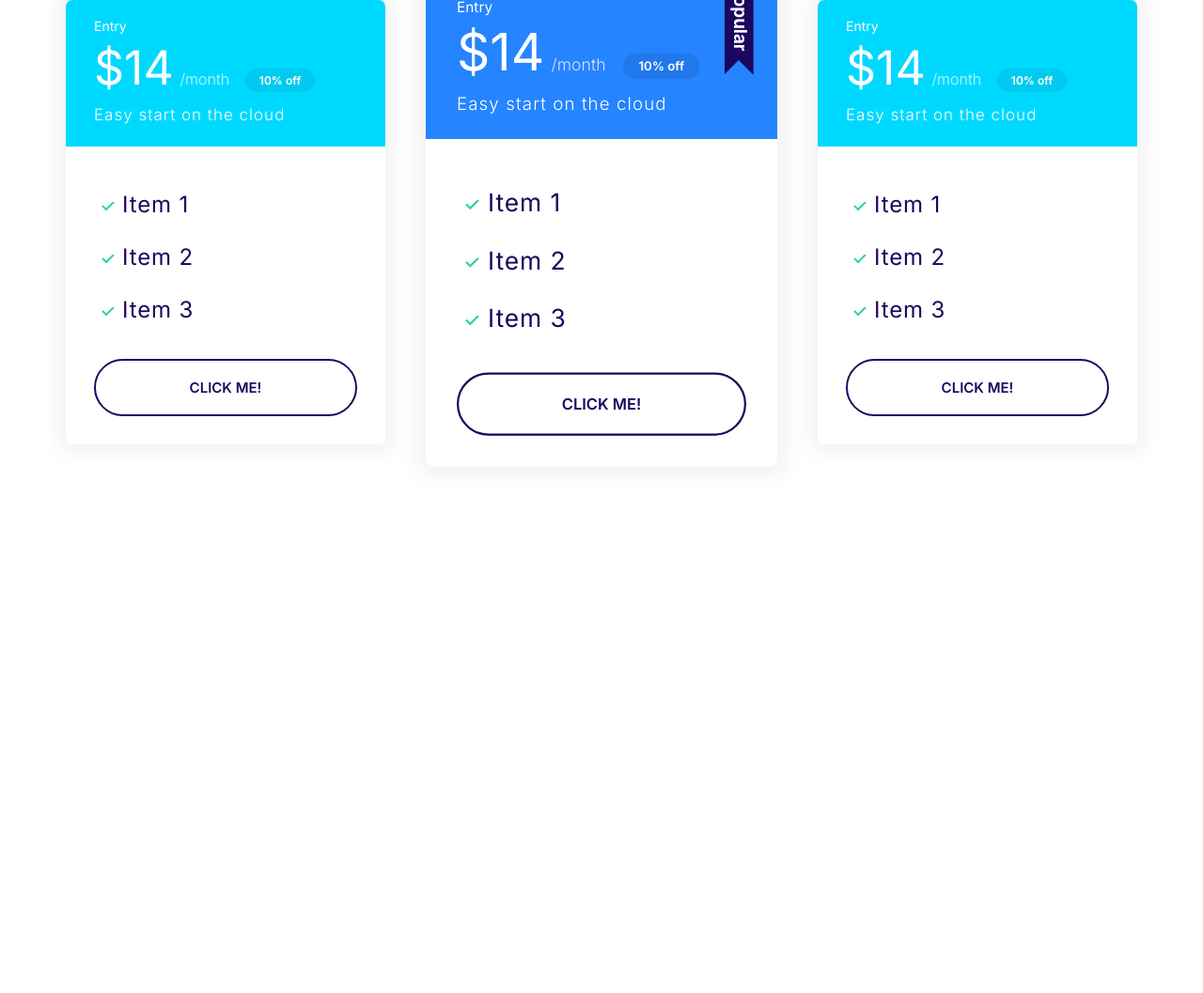
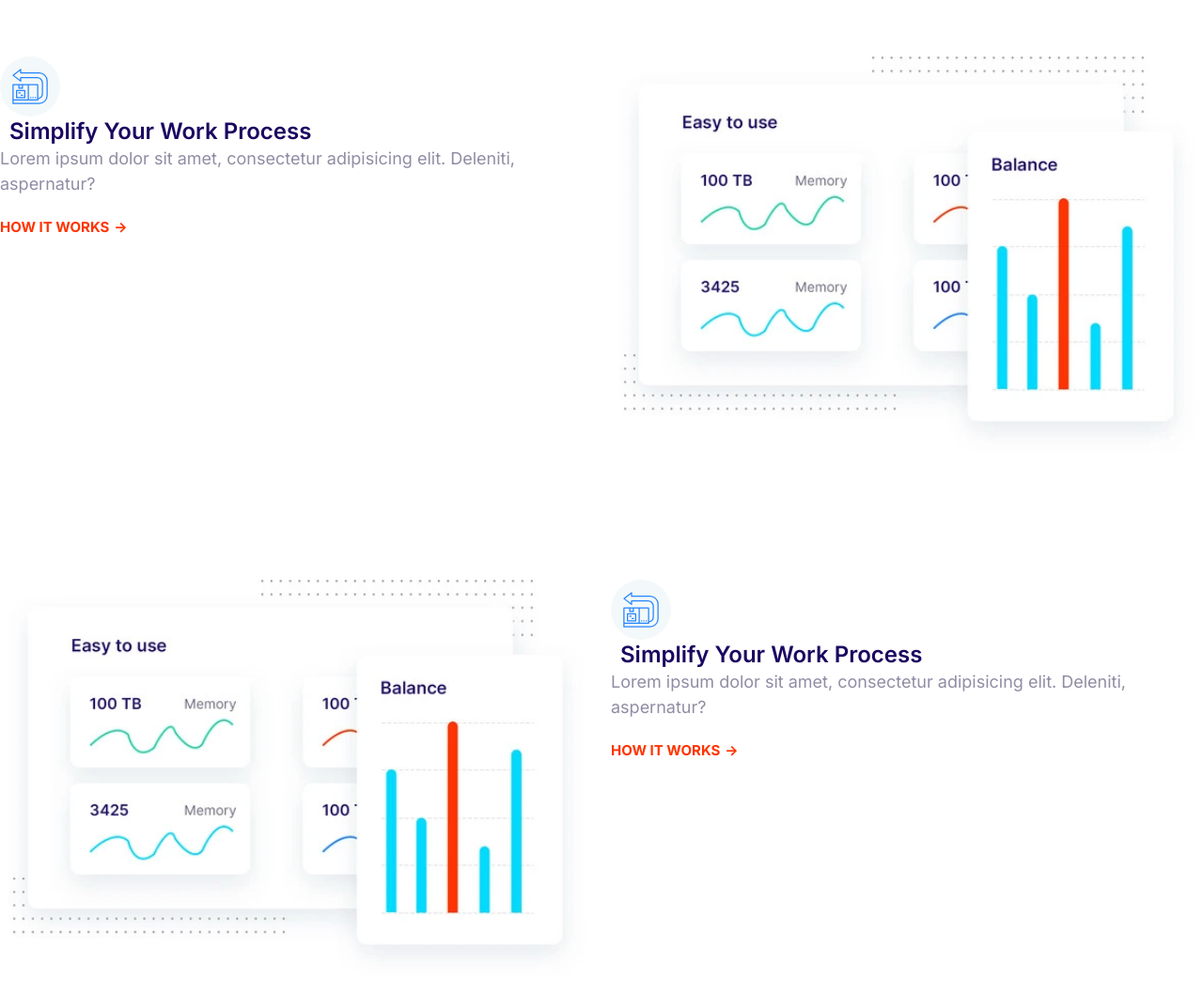
Before and after one commit to whyDoILoveThis/First-Web-Project-Moshified-, a plain HTML site: page index.html in a window 1280 px wide. Shown: the top 1057 px of the page at 94% size. Before the commit the page ends 800 px from the top, so only its background shows below. Drawn offline with Linux system fonts and the light colour scheme.

Commit message:
Build Features Block

```diff
--- a/css/style.css
+++ b/css/style.css
@@ -48,7 +48,9 @@ h2 {
 }
 
 h3 {
-    font-size: 3rem;
+    font-size: 2.8rem;
+    font-weight: 600;
+    line-height: 1.3;
 }
 
 p {
@@ -56,10 +58,21 @@ p {
 }
 
 
-@media screen and (min-width:1024) {
-    h1 {
-        font-size: 8rem;
-    }
+@media screen and (min-width:1024px) {
+
+  body {
+    font-size: 1.8rem;
+  }
+  h1 {
+    font-size: 8rem;
+  }
+  h2 {
+    font-size: 4rem;
+  }
+  h3 {
+    font-size: 2.4rem;
+  }
+
 }
 
 /* * Links */
@@ -67,7 +80,7 @@ a {
     text-decoration: none;
 }
 
-.link-arrow {
+.link--arrow {
     color: var(--color-accent);
     font-size: 2rem;
     font-weight: bold;
@@ -75,18 +88,18 @@ a {
     text-transform: uppercase;
 }
 
-.link-arrow::after {
-    content: "-->";
+.link--arrow::after {
+    content: "->";
     margin-left: 5px;
     transition: margin 0.12s ease-in-out;
 }
 
-.link-arrow:hover::after {
+.link--arrow:hover::after {
     margin-left: 11px;
 }
 
 @media screen and (min-width: 1024px) {
-    .link-arrow {
+    .link--arrow {
         font-size: 1.5rem;
     }
 
@@ -765,3 +778,28 @@ a {
     max-width: 450px;
     margin: 0 auto;
 }
+
+/* * Features Block */
+
+.feature {
+    gap: 4rem 2rem;
+    margin: 12rem 0rem;
+}
+
+.feature:first-of-type {
+    margin-top: 6rem;
+}
+
+.feature__heading {
+    margin: 0 1rem;
+}
+
+@media screen and (min-width: 768px) {
+    .feature:nth-of-type(even) .feature__content {
+        order: 2;
+    }
+
+    .feature__image {
+        width: 100%;
+    }
+}
--- a/index.html
+++ b/index.html
@@ -15,77 +15,103 @@
     <title>Smithified.com</title>
   </head>
   <body>
-    <section class="block container block__plans">
-      <div class="grid grid--cols-3">
-        <div class="plan">
-          <div class="card card--secondary">
-            <header class="card__header">
-              <h3 class="plan__name">Entry</h3>
-              <span class="plan__price">$14</span>
-              <span class="plan__billing-cycle">/month</span>
-              <span class="badge badge--secondary badge--small">10% off</span>
-              <span class="plan__description">Easy start on the cloud</span>
-            </header>
-            <div class="card__body">
-              <ul class="list list--tick">
-                <li class="list__item">Item 1</li>
-                <li class="list__item">Item 2</li>
-                <li class="list__item">Item 3</li>
-              </ul>
-              <button class="btn btn--outline btn--block">click me!</button>
-            </div>
-            <!--^^div.card__body-->
-          </div>
-          <!--^^div.card-->
-        </div>
-        <!--^^div.plan-->
+    <article class="grid grid--cols-2 feature">
+      <div class="feature__content">
+        <span class="icon-container">
+          <svg class="icon icon--primary">
+            <use href="css/images/icon-sprite-sheet.svg#easy"></use>
+          </svg>
+        </span>
+        <h3 class="feature__heading">Simplify Your Work Process</h3>
+        <p>
+          Lorem ipsum dolor sit amet, consectetur adipisicing elit. Deleniti,
+          aspernatur?
+        </p>
+        <a href="/" class="link--arrow">how it works</a>
+      </div>
+      <picture>
+        <source
+          type="image/webp"
+          srcset="
+            /css/images/easy/new/webp/easy@1x.webp 1x,
+            /css/images/easy/new/webp/easy@2x.webp 2x
+          "
+        />
+        <source
+          type="image/png"
+          srcset="
+            /css/images/easy/new/png/easy@1x.jpg 1x,
+            /css/images/easy/new/png/easy@2x.jpg 2x
+          "
+        />
+        <img class="feature__image" src="/css/images/easy/easy.jpg" alt="" />
+      </picture>
+    </article>
 
-        <div class="plan plan--popular">
-          <div class="card card--primary">
-            <header class="card__header">
-              <h3 class="plan__name">Entry</h3>
-              <span class="plan__price">$14</span>
-              <span class="plan__billing-cycle">/month</span>
-              <span class="badge badge--primary badge--small">10% off</span>
-              <span class="plan__description">Easy start on the cloud</span>
-            </header>
-            <div class="card__body">
-              <ul class="list list--tick">
-                <li class="list__item">Item 1</li>
-                <li class="list__item">Item 2</li>
-                <li class="list__item">Item 3</li>
-              </ul>
-              <button class="btn btn--outline btn--block">click me!</button>
-            </div>
-            <!--^^div.card__body-->
-          </div>
-          <!--^^div.card-->
-        </div>
-        <!--^^div.plan-->
+    <article class="grid grid--cols-2 feature">
+      <div class="feature__content">
+        <span class="icon-container">
+          <svg class="icon icon--primary">
+            <use href="css/images/icon-sprite-sheet.svg#easy"></use>
+          </svg>
+        </span>
+        <h3 class="feature__heading">Simplify Your Work Process</h3>
+        <p>
+          Lorem ipsum dolor sit amet, consectetur adipisicing elit. Deleniti,
+          aspernatur?
+        </p>
+        <a href="/" class="link--arrow">how it works</a>
+      </div>
+      <picture>
+        <source
+          type="image/webp"
+          srcset="
+            /css/images/easy/new/webp/easy@1x.webp 1x,
+            /css/images/easy/new/webp/easy@2x.webp 2x
+          "
+        />
+        <source
+          type="image/png"
+          srcset="
+            /css/images/easy/new/png/easy@1x.jpg 1x,
+            /css/images/easy/new/png/easy@2x.jpg 2x
+          "
+        />
+        <img class="feature__image" src="/css/images/easy/easy.jpg" alt="" />
+      </picture>
+    </article>
 
-        <div class="plan">
-          <div class="card card--secondary">
-            <header class="card__header">
-              <h3 class="plan__name">Entry</h3>
-              <span class="plan__price">$14</span>
-              <span class="plan__billing-cycle">/month</span>
-              <span class="badge badge--secondary badge--small">10% off</span>
-              <span class="plan__description">Easy start on the cloud</span>
-            </header>
-            <div class="card__body">
-              <ul class="list list--tick">
-                <li class="list__item">Item 1</li>
-                <li class="list__item">Item 2</li>
-                <li class="list__item">Item 3</li>
-              </ul>
-              <button class="btn btn--outline btn--block">click me!</button>
-            </div>
-            <!--^^div.card__body-->
-          </div>
-          <!--^^div.card-->
-        </div>
-        <!--^^div.plan-->
+    <article class="grid grid--cols-2 feature">
+      <div class="feature__content">
+        <span class="icon-container">
+          <svg class="icon icon--primary">
+            <use href="css/images/icon-sprite-sheet.svg#easy"></use>
+          </svg>
+        </span>
+        <h3 class="feature__heading">Simplify Your Work Process</h3>
+        <p>
+          Lorem ipsum dolor sit amet, consectetur adipisicing elit. Deleniti,
+          aspernatur?
+        </p>
+        <a href="/" class="link--arrow">how it works</a>
       </div>
-    </section>
+      <picture>
+        <source
+          type="image/webp"
+          srcset="
+            /css/images/easy/new/webp/easy@1x.webp 1x,
+            /css/images/easy/new/webp/easy@2x.webp 2x
+          "
+        />
+        <source
+          type="image/png"
+          srcset="
+            /css/images/easy/new/png/easy@1x.jpg 1x,
+            /css/images/easy/new/png/easy@2x.jpg 2x
+          "
+        />
+        <img class="feature__image" src="/css/images/easy/easy.jpg" alt="" />
+      </picture>
+    </article>
   </body>
 </html>
```
Also changed, not shown: css/images/easy/easy.jpg (added), css/images/easy/new/png/easy@1x.jpg (added), css/images/easy/new/png/easy@2x.jpg (added), css/images/easy/new/webp/easy@1x.webp (added), css/images/easy/new/webp/easy@2x.webp (added).
